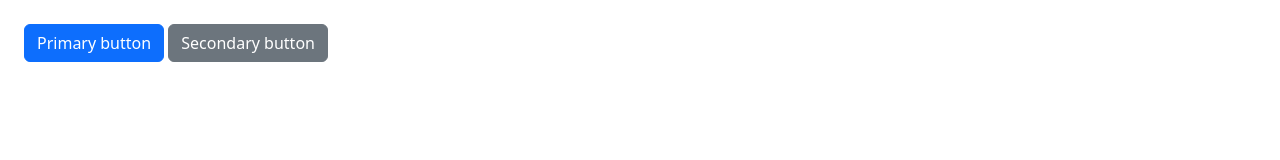
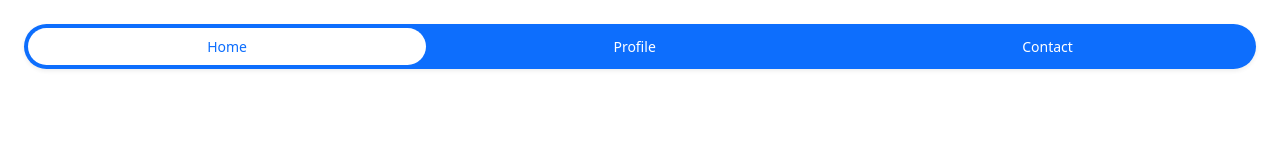
Before and after one commit to kcp156/stackblitz-starters-7dhwqz, a website built with webpack: page src/index.html in a window 1280 px wide. Built offline with nearby package versions, Linux system fonts and the light colour scheme.

Commit message:
2 files modified

```diff
--- a/src/index.html
+++ b/src/index.html
@@ -9,14 +9,17 @@
 </head>
 
 <body class="p-4">
-
-  <button class="btn btn-primary">
-    Primary button
-  </button>
-
-  <button class="btn btn-secondary">
-    Secondary button
-  </button>
+  <ul class="nav nav-pills nav-fill gap-2 p-1 small bg-primary rounded-5 shadow-sm" id="pillNav2" role="tablist" style="--bs-nav-link-color: var(--bs-white); --bs-nav-pills-link-active-color: var(--bs-primary); --bs-nav-pills-link-active-bg: var(--bs-white);">
+    <li class="nav-item" role="presentation">
+      <button class="nav-link active rounded-5" id="home-tab2" data-bs-toggle="tab" type="button" role="tab" aria-selected="true">Home</button>
+    </li>
+    <li class="nav-item" role="presentation">
+      <button class="nav-link rounded-5" id="profile-tab2" data-bs-toggle="tab" type="button" role="tab" aria-selected="false">Profile</button>
+    </li>
+    <li class="nav-item" role="presentation">
+      <button class="nav-link rounded-5" id="contact-tab2" data-bs-toggle="tab" type="button" role="tab" aria-selected="false">Contact</button>
+    </li>
+  </ul>
 
 </body>
 
--- a/src/styles.scss
+++ b/src/styles.scss
@@ -3,3 +3,16 @@
 // $border-radius: 1px;
 
 @import "../node_modules/bootstrap/scss/bootstrap";
+@import "bootstrap/scss/bootstrap";
+
+$utilities: map-merge(
+  $utilities,
+  (
+    "cursor": (
+      property: cursor,
+      class: cursor,
+      responsive: true,
+      values: auto pointer grab,
+    )
+  )
+);
```
